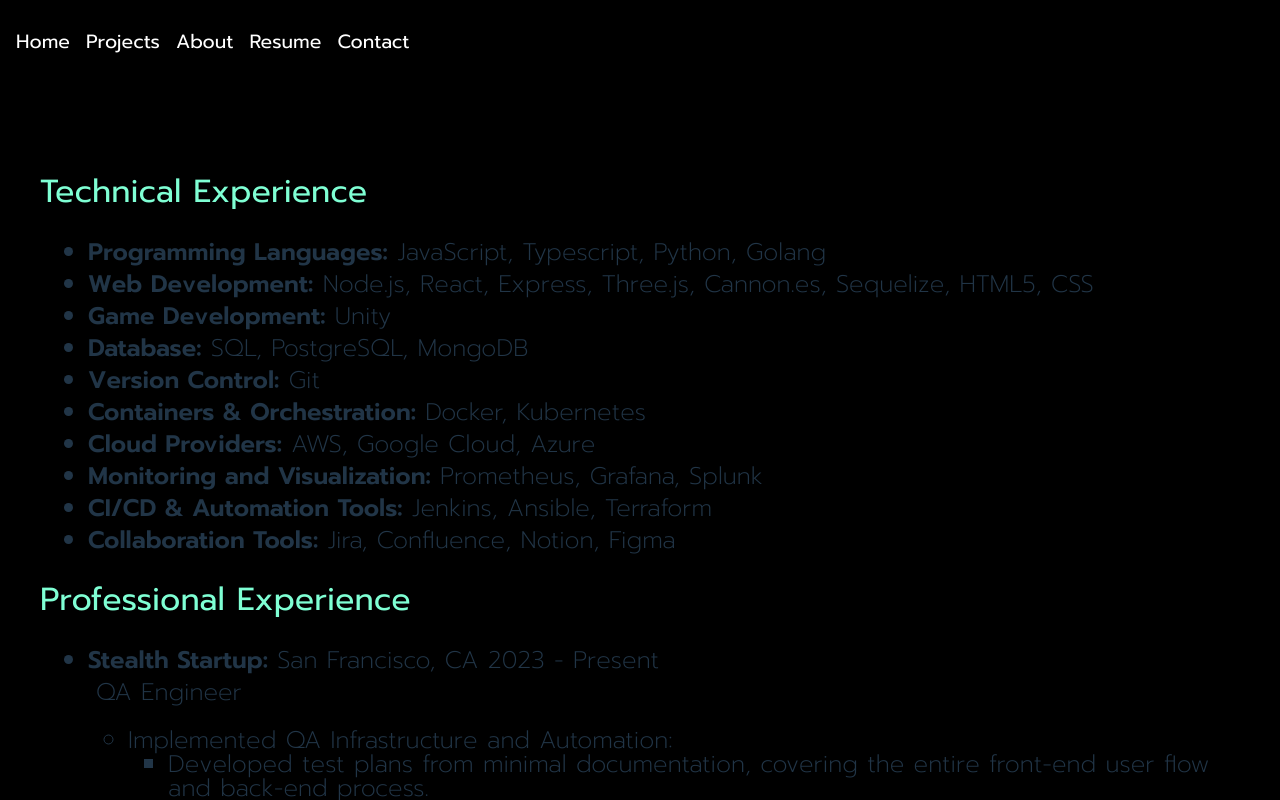
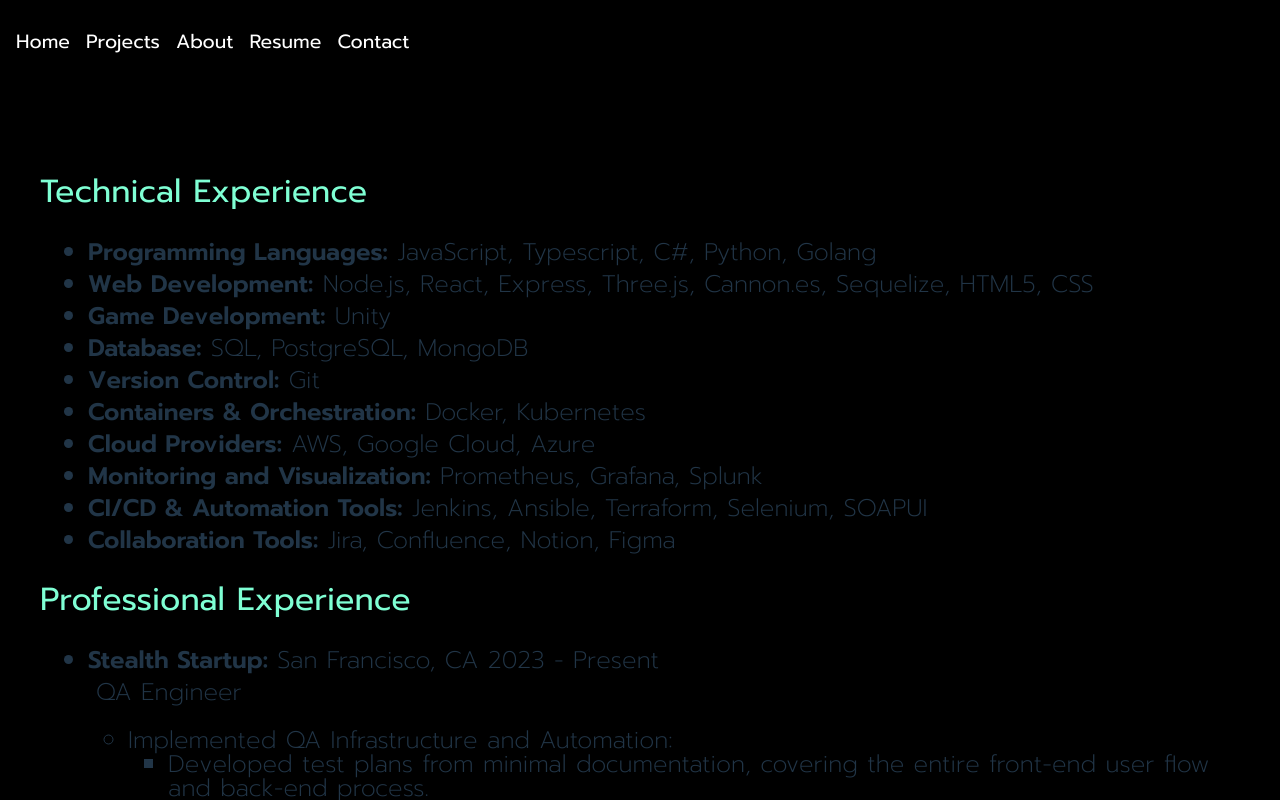
Before and after one commit to Powwow84/portfolio2023, a React (Vite) app: page /resume in a window 1280 px wide. Shown: the top 800 px of the page. Built offline with nearby package versions, Linux system fonts and the light colour scheme.

Commit message:
added more to resume

```diff
--- a/src/components/Experience.jsx
+++ b/src/components/Experience.jsx
@@ -6,7 +6,7 @@
                 <div>
                     <p className='experienceTitle'>Technical Experience</p>
                     <ul>
-                        <li className="experienceP"><span class='pspan'>Programming Languages:</span> JavaScript, Typescript, Python, Golang</li>
+                        <li className="experienceP"><span class='pspan'>Programming Languages:</span> JavaScript, Typescript, C#, Python, Golang</li>
                         <li className="experienceP"><span class='pspan'>Web Development:</span> Node.js, React, Express, Three.js, Cannon.es, Sequelize, HTML5, CSS</li>
                         <li className="experienceP"><span class='pspan'>Game Development:</span> Unity</li>
                         <li className="experienceP"><span class='pspan'>Database:</span> SQL, PostgreSQL, MongoDB</li>
@@ -14,7 +14,7 @@
                         <li className="experienceP"><span class='pspan'>Containers & Orchestration:</span> Docker, Kubernetes</li>
                         <li className="experienceP"><span class='pspan'> Cloud Providers:</span> AWS, Google Cloud, Azure</li>
                         <li className="experienceP"><span class='pspan'>Monitoring and Visualization:</span> Prometheus, Grafana, Splunk</li>
-                        <li className="experienceP"><span class='pspan'>CI/CD & Automation Tools:</span> Jenkins, Ansible, Terraform</li>
+                        <li className="experienceP"><span class='pspan'>CI/CD & Automation Tools:</span> Jenkins, Ansible, Terraform, Selenium, SOAPUI</li>
                         <li className="experienceP"><span class='pspan'>Collaboration Tools:</span> Jira, Confluence, Notion, Figma</li>
                     </ul>
                 </div>
```
